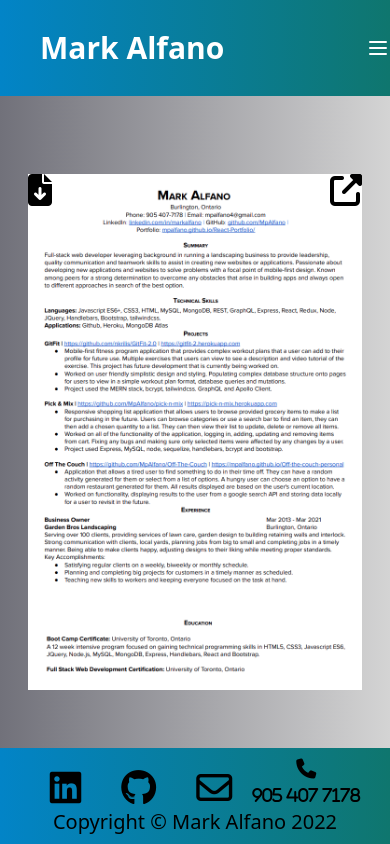
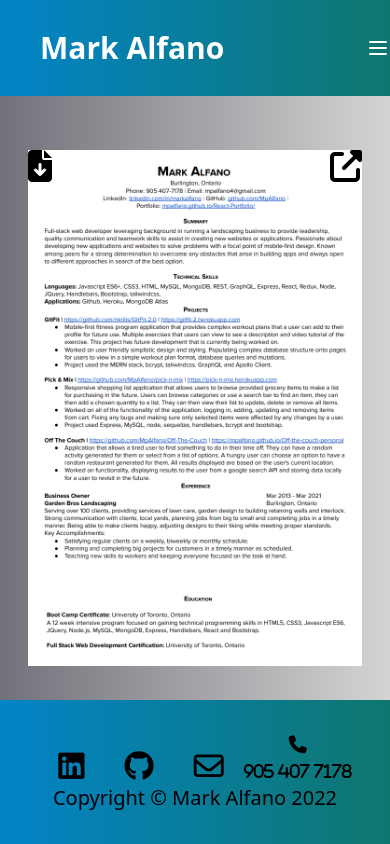
Before and after one commit to MpAlfano/React-Portfolio, a React (Create React App) app: page /Resume in a window 390 px wide. Built offline with nearby package versions, Linux system fonts and the light colour scheme.

Commit message:
resizing options to footer

```diff
--- a/src/components/Footer.js
+++ b/src/components/Footer.js
@@ -2,7 +2,7 @@ import React from "react";
 
 export default function Footer() {
   return (
-    <footer className="bg-gradient-to-r from-sky-600 to-teal-700 flex items-center py-5 h-24 bg-black text-white justify-between">
+    <footer className="bg-gradient-to-r from-sky-600 to-teal-700 flex items-center h-36 md:h-24 lg:h-24 bg-black text-white justify-between">
       <div className="container mx-auto">
         <div className="md:flex">
           <div className="flex-1 text-black text-center items-center">
@@ -12,7 +12,7 @@ export default function Footer() {
               target="_blank"
               rel="noreferrer"
             >
-              <i className="fa-brands fa-linkedin text-4xl md:text-5xl lg:text-6xl"></i>
+              <i className="fa-brands fa-linkedin text-3xl md:text-5xl lg:text-6xl"></i>
             </a>
             <a
               className="px-5"
@@ -20,7 +20,7 @@ export default function Footer() {
               target="_blank"
               rel="noreferrer"
             >
-              <i className="fa-brands fa-github text-4xl md:text-5xl lg:text-6xl"></i>
+              <i className="fa-brands fa-github text-3xl md:text-5xl lg:text-6xl"></i>
             </a>
             <a
               className="px-5"
@@ -28,9 +28,9 @@ export default function Footer() {
               target="_blank"
               rel="noreferrer"
             >
-              <i className="fa-regular fa-envelope text-4xl md:text-5xl lg:text-6xl"></i>
+              <i className="fa-regular fa-envelope text-3xl md:text-5xl lg:text-6xl"></i>
             </a>
-            <i className="fa fa-phone text-xl lg:text-3xl" aria-hidden="true">
+            <i className="fa fa-phone text-lg lg:text-3xl" aria-hidden="true">
               <p className="text-base md:text-lg lg:text-xl">905 407 7178</p>
             </i>
 
--- a/src/components/pages/Home.js
+++ b/src/components/pages/Home.js
@@ -12,7 +12,7 @@ export default function Home() {
           <div className="bg-sky-200">
             <p>
               Hello my name is Mark, I'm an ambitious Full-Stack Developer
-              looking for new opportunites to grow and enjoy tackling new
+              looking for new opportunities to grow and enjoy tackling new
               challenges. Previously I operated my owned landscaping business
               for over seven years before deciding I wanted to pursue coding. I
               am very goal orientated and enjoy the planning process almost as
```
Also changed, not shown: 18 other files (tests, documents, lock files or other folders).
